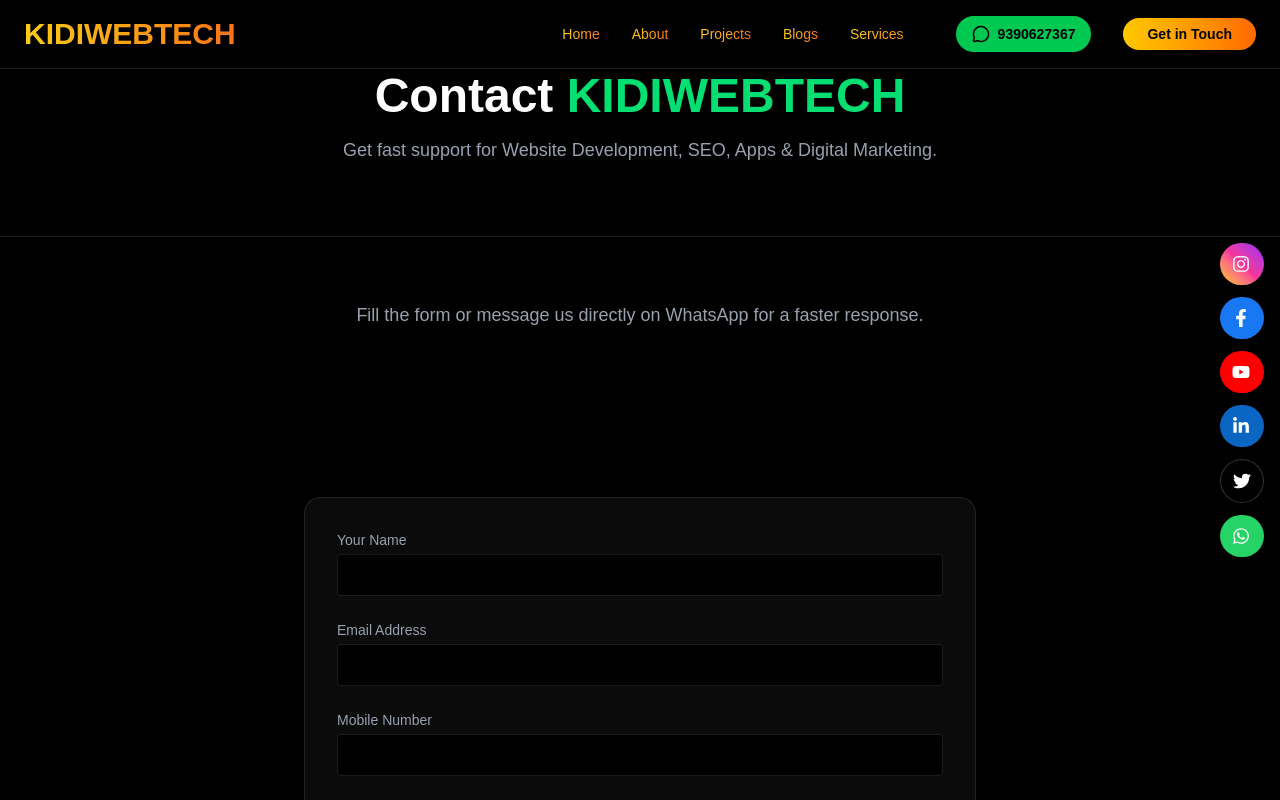
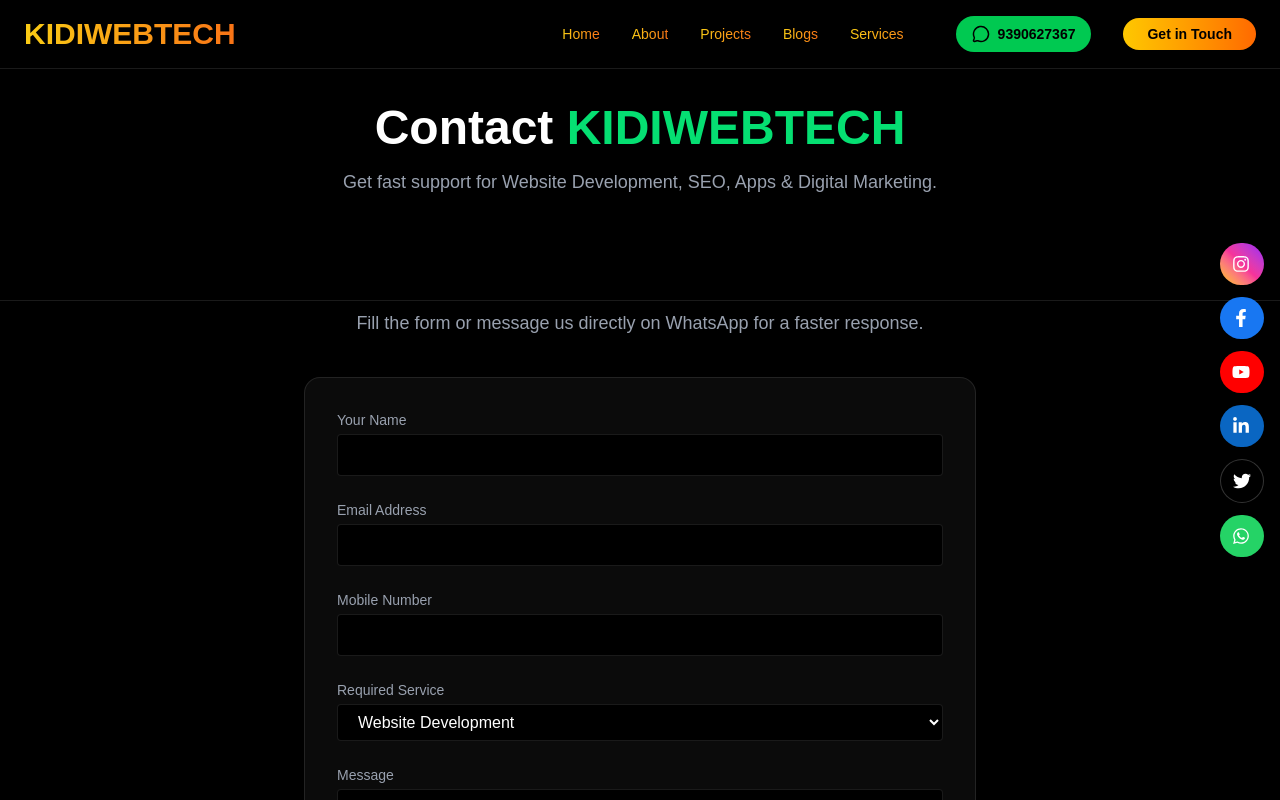
Before and after one commit to saikiranyalavarthi/kidi-web-tech, a Next.js app: page /contact in a window 1280 px wide. Shown: the top 800 px of the page. Built offline with nearby package versions, Linux system fonts and the light colour scheme.

Commit message:
first commit

```diff
--- a/src/app/contact/page.js
+++ b/src/app/contact/page.js
@@ -64,7 +64,7 @@ Message: ${message}
     <div className="bg-black text-white overflow-hidden min-h-screen">
 
       {/* HERO */}
-      <section className="py-18 px-6 text-center border-b border-white/10">
+      <section className="py-26 px-6 text-center border-b border-white/10">
         <h1 className="text-4xl md:text-5xl font-extrabold mb-4">
           Contact <span className="text-green-400">KIDIWEBTECH</span>
         </h1>
@@ -74,14 +74,14 @@ Message: ${message}
       </section>
 
       {/* INTRO */}
-      <section className="px-6 md:px-20 py-16 max-w-4xl mx-auto text-center">
-        <p className="text-gray-400 mb-6 text-lg">
+      <section className="px-6 md:px-20 py-2 max-w-4xl mx-auto text-center">
+        <p className="text-gray-400 mb-2 text-lg">
           Fill the form or message us directly on WhatsApp for a faster response.
         </p>
       </section>
 
       {/* FORM */}
-      <section className="py-20 px-6 md:px-20">
+      <section className="py-6 px-6 md:px-20">
         <div className="max-w-2xl mx-auto bg-[#0b0b0b] p-8 rounded-2xl border border-white/10 shadow-xl">
           <form onSubmit={handleSubmit} className="grid gap-6">
 
```
